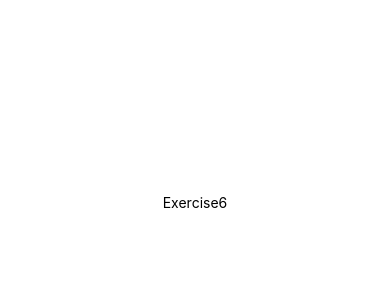
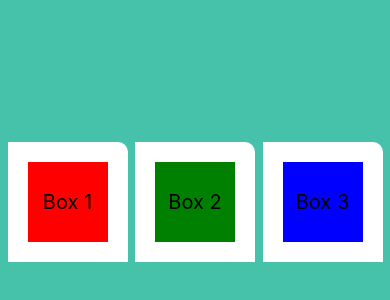
Before and after one commit to kuldeeepkumar/practiceApp, a React Native app: screen / in a window 390 px wide. Shown: the part 220-520 px from the top of the page. Built offline with nearby package versions, Linux system fonts and the light colour scheme.

Commit message:
react native and style sheet

```diff
--- a/App.js
+++ b/App.js
@@ -6,6 +6,7 @@ import Exercise3 from "./src/exercises/Exercise3";
 import Exercise4 from "./src/exercises/Exercise4";
 import Exercise5 from "./src/exercises/Exercise5";
 import Exercise6 from "./src/exercises/Exercise6";
+import Exercise7 from "./src/exercises/Exercise7";
 export default function App() {
   return (
     <>
@@ -19,7 +20,8 @@ export default function App() {
           subtitle={"Exercise 5 is about error handling and debugging"}
         />
       */}
-      {<Exercise6 />}
+      {/* {<Exercise6 />} */}
+      {<Exercise7 />}
     </>
   );
 }
--- /dev/null
+++ b/src/exercises/Exercise7.js
@@ -0,0 +1,47 @@
+import { StyleSheet, Text, View } from "react-native";
+
+import React from "react";
+
+const Exercise7 = () => {
+  return (
+    <View style={styles1.container}>
+      <View style={styles1.box}>
+        <Text style={styles1.text}>Box 1</Text>
+      </View>
+      <View style={[styles1.box, { backgroundColor: "green" }]}>
+        <Text style={styles1.text}>Box 2</Text>
+      </View>
+      <View style={[styles1.box, { backgroundColor: "blue" }]}>
+        <Text style={styles1.text}>Box 3</Text>
+      </View>
+    </View>
+  );
+};
+
+export default Exercise7;
+
+// -->>>>>>>>>>>  Using flex properties: flex, flexDirection, justifyContent, alignItems <<<<<<<<<<<<<---
+
+const styles1 = StyleSheet.create({
+  container: {
+    flex: 1,
+    flexDirection: "row", // Try changing to 'column' and see the difference
+    justifyContent: "space-evenly",
+    alignItems: "center",
+    backgroundColor: "#46c2ab",
+  },
+  box: {
+    width: 120,
+    height: 120,
+    backgroundColor: "red",
+    justifyContent: "center",
+    alignItems: "center",
+    borderTopEndRadius: 10,
+    borderColor: "white",
+    borderWidth: 20,
+  },
+  text: {
+    fontSize: 20,
+    color: "black",
+  },
+});
```
